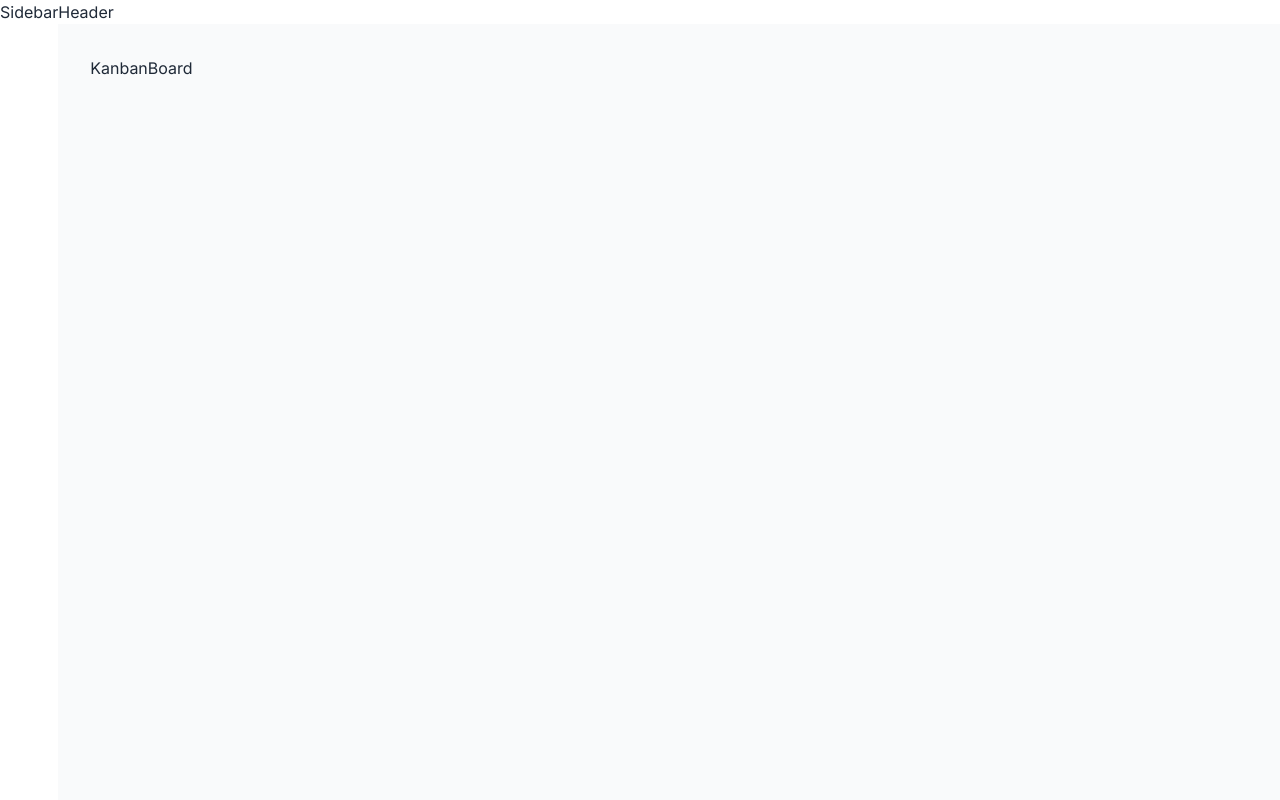
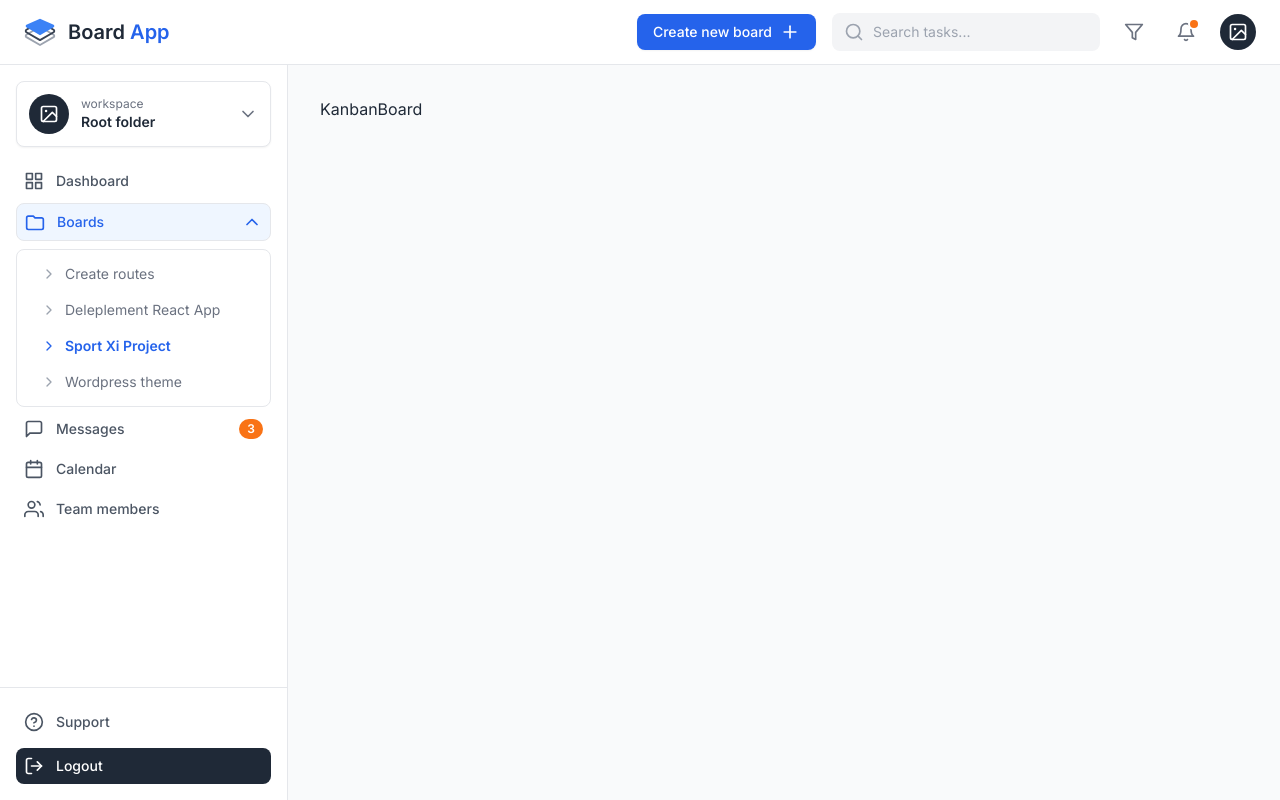
Before and after one commit to rasikajayasinghedev/kanban-board-app, a Next.js app: page / in a window 1280 px wide. Built offline with nearby package versions, Linux system fonts and the light colour scheme.

Commit message:
added board layout and header, sidebar and used icons svg codes

```diff
--- a/app/page.tsx
+++ b/app/page.tsx
@@ -1,18 +1,50 @@
 'use client';
 
+import React, { useEffect, useState } from 'react';
 import { Sidebar } from "@/components/Sidebar";
 import { Header } from "@/components/Header";
 import { KanbanBoard } from "@/components/KanbanBoard";
 
 
 export default function Home() {
+   const [isSidebarOpen, setIsSidebarOpen] = useState(false);
+
+   useEffect(()=>{
+    const handleResize = () => {
+      // Tailwind's 'lg' breakpoint is 1024px
+      if (window.innerWidth < 1024) {
+        setIsSidebarOpen(false);
+      } else {
+        setIsSidebarOpen(true);
+      }
+    };
+    window.addEventListener('resize', handleResize);
+    handleResize(); // Initial check
+
+    return () => {
+      window.removeEventListener('resize', handleResize);
+    };
+
+   },[])
+
   return (
-    <div className="flex h-screen bg-white">
-      <Sidebar/>
-      <div className="flex-1 flex flex-col overflow-hidden">
-        <Header />
-        <main className="flex-1 overflow-x-hidden overflow-y-auto bg-gray-50 p-4 md:p-6 lg:p-8">
-          <KanbanBoard/>
+   <div className="flex flex-col h-screen bg-white overflow-hidden">
+      <Header sidebarToggle={() => setIsSidebarOpen(!isSidebarOpen)} />
+      <div className="flex flex-1 overflow-hidden relative">
+        <Sidebar isOpen={isSidebarOpen} />
+
+        {/* Overlay for mobile/tablet view when sidebar is open */}
+        {isSidebarOpen && (
+          <div
+            onClick={() => setIsSidebarOpen(false)}
+            className="fixed inset-0 bg-black bg-opacity-50 z-20 lg:hidden"
+            aria-hidden="true"
+          ></div>
+        )}
+
+        <main className="flex-1 overflow-y-auto bg-gray-50 p-4 md:p-6 lg:p-8">
+
+          <KanbanBoard />
         </main>
       </div>
     </div>
--- a/components/Header.tsx
+++ b/components/Header.tsx
@@ -1,13 +1,55 @@
 import React from 'react';
+import { BoardAppLogoIcon, SearchIcon, FilterIcon, MenuIcon, BellIcon, PlusIcon, ImageIcon } from './icons';
+
 
 interface HeaderProps {
-    //
+    sidebarToggle?: () => void;
 }
 
-export const Header: React.FC<HeaderProps> = () => {
+export const Header: React.FC<HeaderProps> = ({ sidebarToggle }) => {
   return (
-    <div className="KanbanBoard">
-      <h2>Header</h2>
-    </div>
+    <header className="flex-shrink-0 bg-white border-b border-gray-200">
+      <div className="flex items-center justify-between h-16 px-4 md:px-6">
+        <div className="flex items-center">
+          {sidebarToggle && (
+            <button onClick={sidebarToggle} className="lg:hidden mr-4 text-gray-600 hover:text-gray-900">
+                <MenuIcon className="w-6 h-6" />
+            </button>
+          )}
+            <div className="flex items-center space-x-3">
+            <BoardAppLogoIcon className="w-8 h-8" />
+            <span className="font-semibold text-xl">
+              <span className="text-gray-800">Board</span> <span className="text-blue-600">App</span>
+            </span>
+        </div>
+        </div>
+        <div className="flex items-center space-x-2 sm:space-x-4">
+          <button className="hidden md:inline-flex items-center justify-center px-4 py-2 text-sm font-medium text-white bg-blue-600 rounded-lg shadow-sm hover:bg-blue-700 focus:outline-none focus:ring-2 focus:ring-offset-2 focus:ring-blue-500 space-x-2">
+            <span>Create new board</span>
+            <PlusIcon className="w-5 h-5" />
+          </button>
+          <div className="relative hidden sm:block">
+            <SearchIcon className="absolute w-5 h-5 text-gray-400 left-3 top-1/2 -translate-y-1/2" />
+            <input
+              type="text"
+              placeholder="Search tasks..."
+              value={""}
+              onChange={(e) => ("")}
+              className="w-full py-2 pl-10 pr-4 text-sm text-gray-900 bg-gray-100 border border-transparent rounded-lg focus:outline-none focus:ring-2 focus:ring-blue-500 focus:bg-white"
+            />
+          </div>
+          <button className="p-2 text-gray-500 rounded-lg hover:bg-gray-100 hover:text-gray-700">
+            <FilterIcon className="w-5 h-5" />
+          </button>
+          <button className="relative p-2 text-gray-500 rounded-lg hover:bg-gray-100 hover:text-gray-700">
+            <BellIcon className="w-5 h-5" />
+            <span className="absolute top-1.5 right-1.5 block h-2 w-2 rounded-full bg-orange-500 ring-2 ring-white"></span>
+          </button>
+          <div className="h-9 w-9 bg-gray-800 rounded-full flex items-center justify-center">
+            <ImageIcon className="w-5 h-5 text-white" />
+          </div>
+        </div>
+      </div>
+    </header>
   );
 };
--- a/components/Sidebar.tsx
+++ b/components/Sidebar.tsx
@@ -1,11 +1,104 @@
-import React from 'react';
+import React, { useState } from 'react';
+import {
+  ImageIcon,
+  ChevronDownIcon,
+  ChevronUpIcon,
+  ChevronRightIcon,
+  GridIcon,
+  FolderIcon,
+  MessageIcon,
+  CalendarIcon,
+  UsersIcon,
+  SupportIcon,
+  LogoutIcon,
+} from './icons';
 
-interface SidebarProps {}
+interface SidebarProps {
+  isOpen: boolean;
+}
 
-export const Sidebar: React.FC<SidebarProps> = () => {
+const NavLink: React.FC<{ icon: React.ReactNode; text: string; active?: boolean; badge?: number; }> = ({ icon, text, active, badge }) => (
+    <a href="#" className={`flex items-center p-2 rounded-lg text-sm font-medium transition-colors ${active ? 'text-blue-600' : 'text-gray-600 hover:bg-gray-100'}`}>
+        {icon}
+        <span className="ml-3">{text}</span>
+        {badge && (
+            <span className="ml-auto text-xs font-semibold text-white bg-orange-500 rounded-full px-2 py-0.5">
+                {badge}
+            </span>
+        )}
+    </a>
+);
+
+const BoardLink: React.FC<{ text: string; active?: boolean }> = ({ text, active }) => (
+    <a href="#" className={`flex items-center text-sm py-1.5 px-2 rounded-md ${active ? 'text-blue-600 font-semibold' : 'text-gray-500 hover:text-gray-800'}`}>
+        <ChevronRightIcon className={`w-4 h-4 mr-2 ${active ? 'text-blue-600' : 'text-gray-400'}`} />
+        {text}
+    </a>
+);
+
+export const Sidebar: React.FC<SidebarProps> = ({isOpen}) => {
+  const [isBoardsOpen, setIsBoardsOpen] = useState(true);
+
+  const isResponsive = typeof isOpen !== 'undefined';
+  const effectiveIsOpen = isOpen === undefined ? true : isOpen;
+
+  const responsiveClasses = isResponsive
+    ? `transform transition-transform duration-300 ease-in-out lg:translate-x-0 lg:static absolute inset-y-0 left-0 z-30 ${effectiveIsOpen ? 'translate-x-0' : '-translate-x-full'}`
+    : '';
+
   return (
-    <div className="Sidebar">
-      <h2>Sidebar</h2>
-    </div>
+    <aside className={`w-72 bg-white border-r border-gray-200 flex-shrink-0 flex flex-col justify-between ${responsiveClasses}`}>
+        <div className="flex-1 overflow-y-auto p-4 space-y-4">
+            <div className="bg-white border border-gray-200 rounded-lg p-3 shadow-sm">
+                <div className="flex items-center justify-between cursor-pointer">
+                    <div className="flex items-center">
+                        <div className="flex items-center justify-center h-10 w-10 bg-gray-800 rounded-full">
+                            <ImageIcon className="w-5 h-5 text-white" />
+                        </div>
+                        <div className="ml-3">
+                            <p className="text-xs text-gray-500">workspace</p>
+                            <p className="text-sm font-semibold text-gray-800">Root folder</p>
+                        </div>
+                    </div>
+                    <ChevronDownIcon className="w-5 h-5 text-gray-500" />
+                </div>
+            </div>
+
+            <nav className="space-y-1">
+                <NavLink icon={<GridIcon className="w-5 h-5" />} text="Dashboard" />
+
+                <div>
+                    <button onClick={() => setIsBoardsOpen(!isBoardsOpen)} className="w-full flex items-center p-2 rounded-lg text-sm font-medium transition-colors text-blue-600 bg-blue-50 border border-gray-200">
+                        <FolderIcon className="w-5 h-5" />
+                        <span className="ml-3">Boards</span>
+                        {isBoardsOpen ? <ChevronUpIcon className="w-5 h-5 ml-auto"/> : <ChevronDownIcon className="w-5 h-5 ml-auto" />}
+                    </button>
+                    {isBoardsOpen && (
+                        <div className="mt-2 pl-4 pr-2 py-2 space-y-1 border border-gray-200 rounded-lg">
+                            <BoardLink text="Create routes" />
+                            <BoardLink text="Deleplement React App" />
+                            <BoardLink text="Sport Xi Project" active />
+                            <BoardLink text="Wordpress theme" />
+                        </div>
+                    )}
+                </div>
+
+                <NavLink icon={<MessageIcon className="w-5 h-5" />} text="Messages" badge={3} />
+                <NavLink icon={<CalendarIcon className="w-5 h-5" />} text="Calendar" />
+                <NavLink icon={<UsersIcon className="w-5 h-5" />} text="Team members" />
+            </nav>
+        </div>
+
+        <div className="p-4 mt-auto border-t border-gray-200 space-y-2">
+            <a href="#" className="flex items-center p-2 rounded-lg text-sm font-medium text-gray-600 hover:bg-gray-100">
+                <SupportIcon className="w-5 h-5" />
+                <span className="ml-3">Support</span>
+            </a>
+            <button className="w-full flex items-center p-2 rounded-lg text-sm font-medium text-white bg-gray-800 hover:bg-gray-900">
+                <LogoutIcon className="w-5 h-5" />
+                <span className="ml-3">Logout</span>
+            </button>
+        </div>
+    </aside>
   );
 };
--- a/components/icons.tsx
+++ b/components/icons.tsx
@@ -3,6 +3,22 @@ import React from 'react';
 type IconProps = {
   className?: string;
 };
+
+export const BoardAppLogoIcon: React.FC<IconProps> = ({ className }) => (
+    <svg className={className} viewBox="0 0 52 46" fill="none" xmlns="http://www.w3.org/2000/svg">
+      <path d="M26 44.2265L3.9282 31.363C2.4082 30.472 2.4082 28.2545 3.9282 27.3635L26 14.5L48.0718 27.3635C49.5918 28.2545 49.5918 30.472 48.0718 31.363L26 44.2265Z" stroke="#9CA3AF" strokeWidth="3" strokeLinecap="round" strokeLinejoin="round"/>
+      <path d="M26 36.2265L3.9282 23.363C2.4082 22.472 2.4082 20.2545 3.9282 19.3635L26 6.5L48.0718 19.3635C49.5918 20.2545 49.5918 22.472 48.0718 23.363L26 36.2265Z" stroke="#374151" strokeWidth="3" strokeLinecap="round" strokeLinejoin="round"/>
+      <path d="M26 28.2265L3.9282 15.363C2.4082 14.472 2.4082 12.2545 3.9282 11.3635L26 1.5L48.0718 11.3635C49.5918 12.2545 49.5918 14.472 48.0718 15.363L26 28.2265Z" fill="#3B82F6"/>
+    </svg>
+);
+
+export const ImageIcon: React.FC<IconProps> = ({ className }) => (
+    <svg className={className} width="24" height="24" viewBox="0 0 24 24" fill="none" xmlns="http://www.w3.org/2000/svg">
+        <rect x="3" y="3" width="18" height="18" rx="2" stroke="currentColor" strokeWidth="2"/>
+        <circle cx="8.5" cy="8.5" r="1.5" fill="currentColor"/>
+        <path d="M21 15l-5-5L5 21" stroke="currentColor" strokeWidth="2" strokeLinecap="round" strokeLinejoin="round"/>
+    </svg>
+);
 
 export const GridIcon: React.FC<IconProps> = ({ className }) => (
   <svg className={className} width="24" height="24" viewBox="0 0 24 24" fill="none" xmlns="http://www.w3.org/2000/svg">
@@ -154,3 +170,9 @@ export const XIcon: React.FC<IconProps> = ({ className }) => (
         <path d="M6 6L18 18" stroke="currentColor" strokeWidth="2" strokeLinecap="round" strokeLinejoin="round"/>
     </svg>
 );
+
+export const ChevronUpIcon: React.FC<IconProps> = ({ className }) => (
+  <svg className={className} width="24" height="24" viewBox="0 0 24 24" fill="none" xmlns="http://www.w3.org/2000/svg">
+    <path d="M18 15L12 9L6 15" stroke="currentColor" strokeWidth="2" strokeLinecap="round" strokeLinejoin="round"/>
+  </svg>
+);
```
